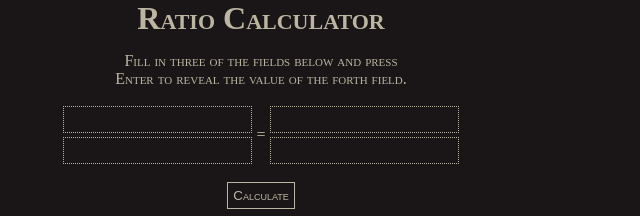
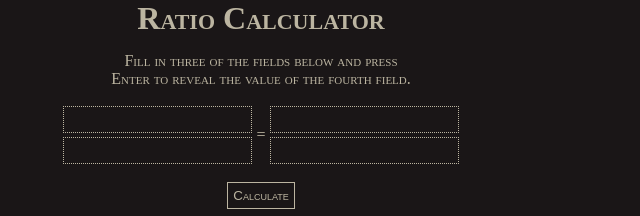
Before and after one commit to felladrin/ratio-calculator, a plain HTML site: page index.html in a window 1280 px wide. Shown: the top 216 px of the page, 379-1019 px from the left. Drawn offline with Linux system fonts and the light colour scheme.

Commit message:
Fixed a typo

```diff
--- a/index.html
+++ b/index.html
@@ -83,7 +83,7 @@
 <body>
     <form id="calculator-form">
         <h1>Ratio Calculator</h1>
-        <p>Fill in three of the fields below and press<br/>Enter to reveal the value of the forth field.</p>
+        <p>Fill in three of the fields below and press<br/>Enter to reveal the value of the fourth field.</p>
         <table>
             <tr>
                 <td><input type="text" id="f1" title="Field 1" tabindex="1"/></td>
```
